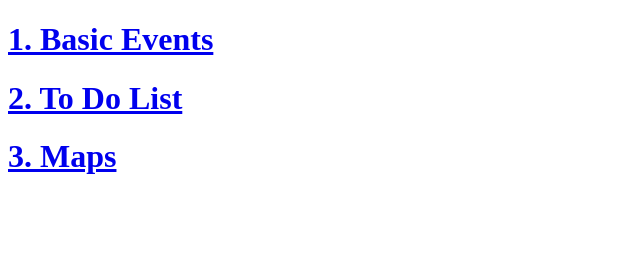
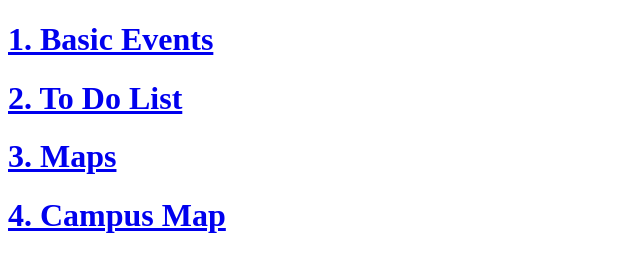
Before and after one commit to EunaceEmactao/it24a, a plain HTML site: page index.html in a window 1280 px wide. Shown: the whole page, without its empty margins (0-640 px from the left). Drawn offline with Linux system fonts and the light colour scheme.

Commit message:
added href link in index.html

```diff
--- a/index.html
+++ b/index.html
@@ -14,5 +14,6 @@
  <h1><a href = "todolist.html">2. To Do List </a></h1>
 
 <h1><a href = "maps.html"> 3. Maps </a></h1>
+<h1><a href = "campus-map.html"> 4. Campus Map </a></h1>
 </body>
 </html>
```
